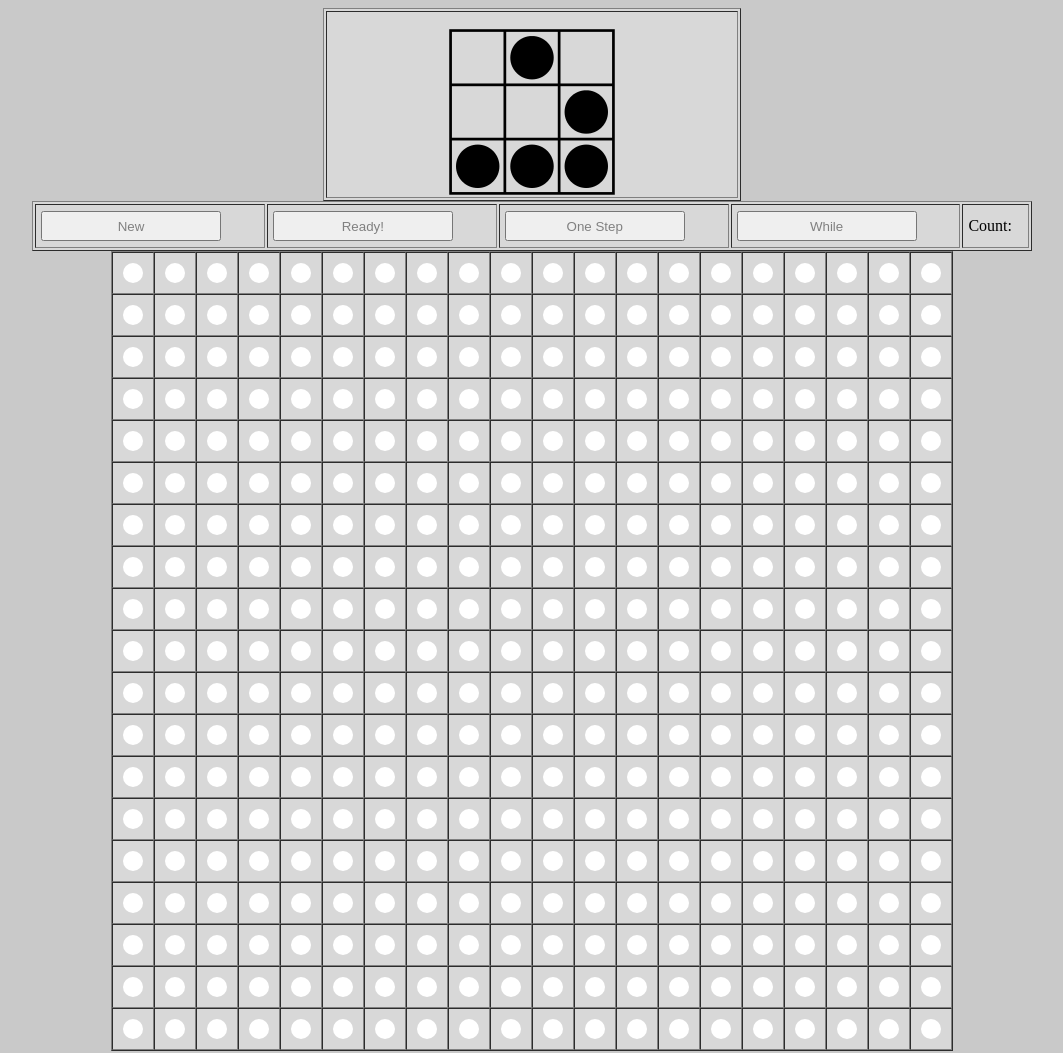
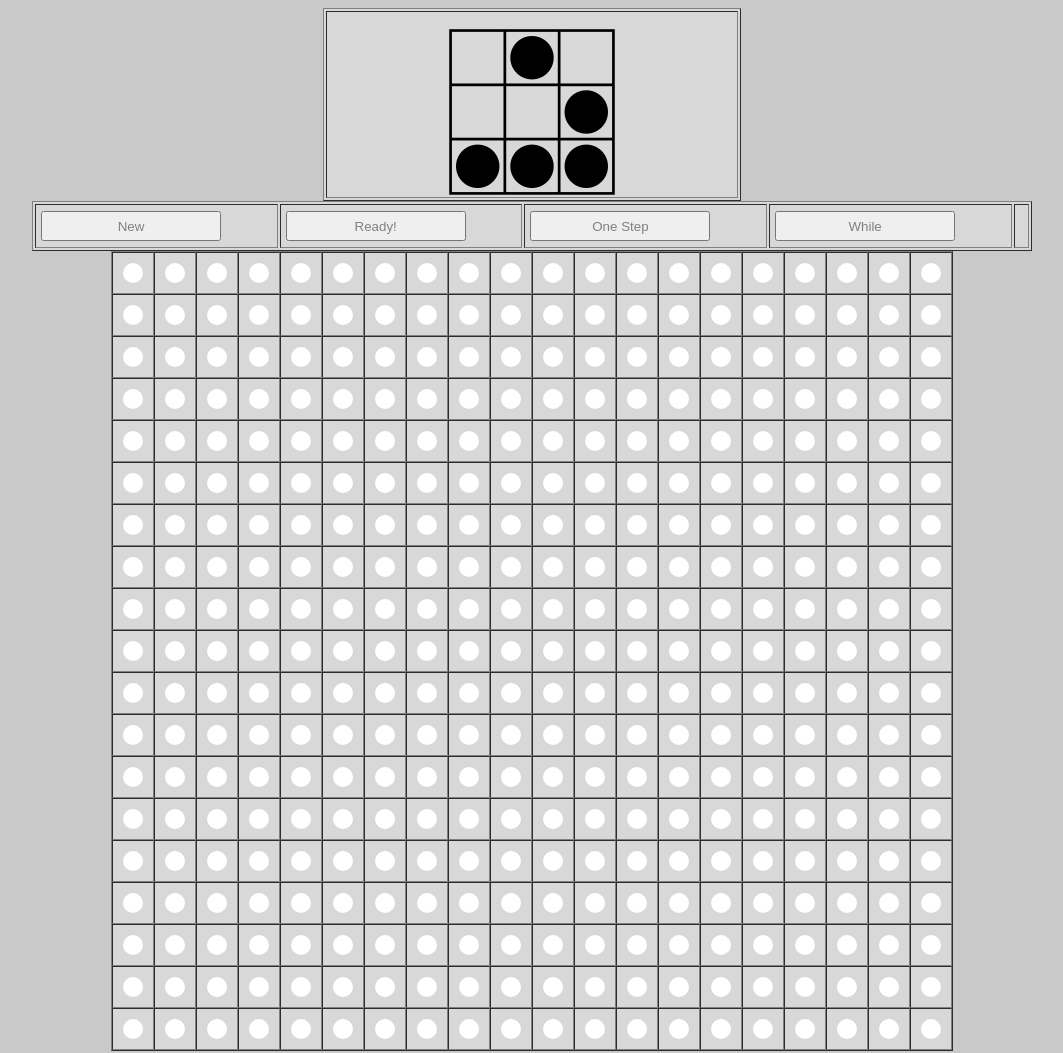
Before and after one commit to vvhappyguy/GameLive-JS-, a plain HTML site: page GL/index.html in a window 1280 px wide. Shown: the top 1053 px of the page, without its empty margins (108-1171 px from the left). Drawn offline with Linux system fonts and the light colour scheme.

Commit message:
Needn't Counter!!!

```diff
--- a/GL/index.html
+++ b/GL/index.html
@@ -27,7 +27,6 @@
 		<button oncilck="ready();">Ready!</button><td>
 		<button>One Step</button><td>
 		<button>While</button><td>
-		<div id="counter">Count:</div>
 		</table>
 	</div>
 
```
